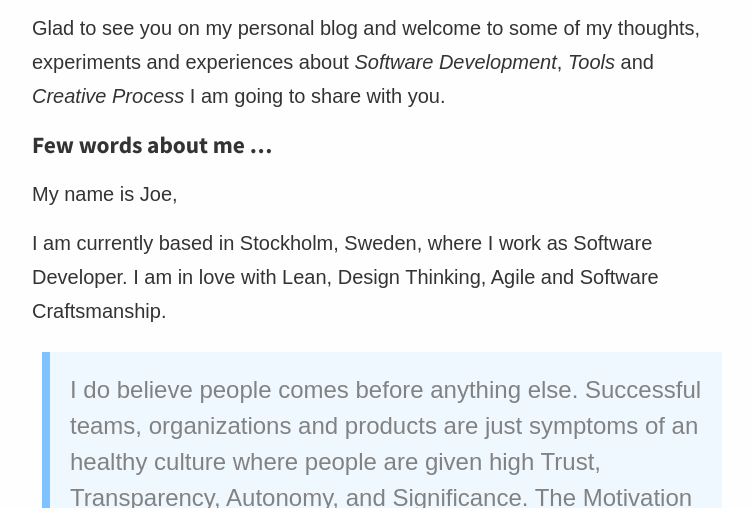
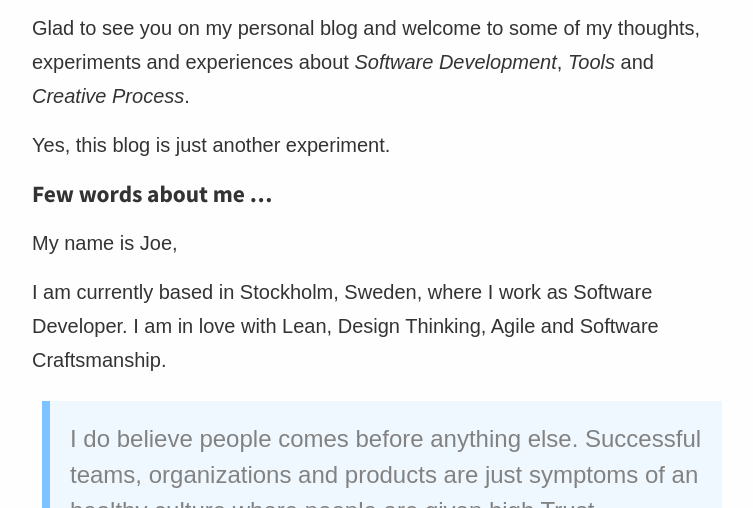
Before and after one commit to joebew42/joebew42.github.io, a Jekyll site: the page built from about.md, in a window 1280 px wide and 900 px high, cut to the strip 392-900 px from the top of the window. Shown: the whole strip, without its empty margins (258-1011 px from the left). Built offline with Jekyll 4.4.1, drawn with Linux system fonts in a browser that asks for light colours; some web fonts are replaced.

Commit message:
this blog is just another experiment

```diff
--- a/about.md
+++ b/about.md
@@ -8,7 +8,9 @@ Hello all! 👋
 
 <img alt="profile photo" src="https://avatars1.githubusercontent.com/u/1238549?v=4&s=180" class="center" />
 
-Glad to see you on my personal blog and welcome to some of my thoughts, experiments and experiences about _Software Development_, _Tools_ and _Creative Process_ I am going to share with you.
+Glad to see you on my personal blog and welcome to some of my thoughts, experiments and experiences about _Software Development_, _Tools_ and _Creative Process_.
+
+Yes, this blog is just another experiment.
 
 ### Few words about me ...
 
```
